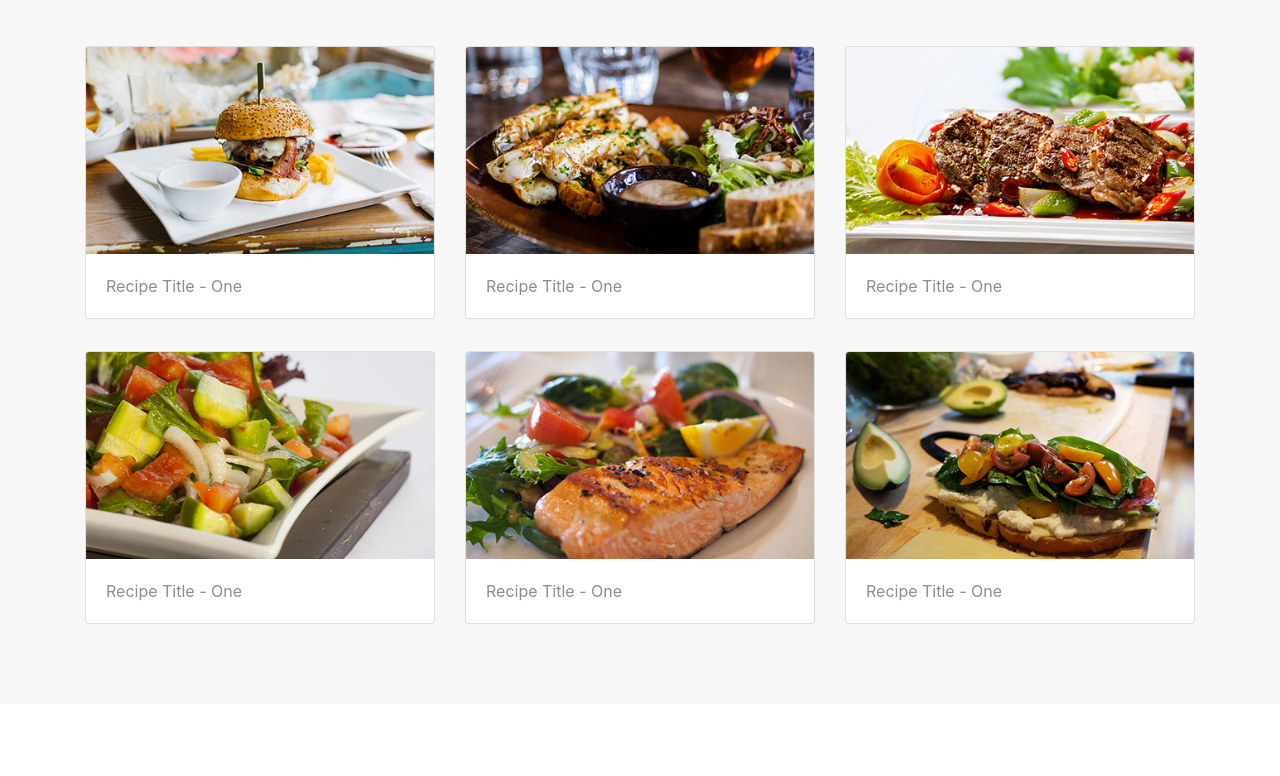
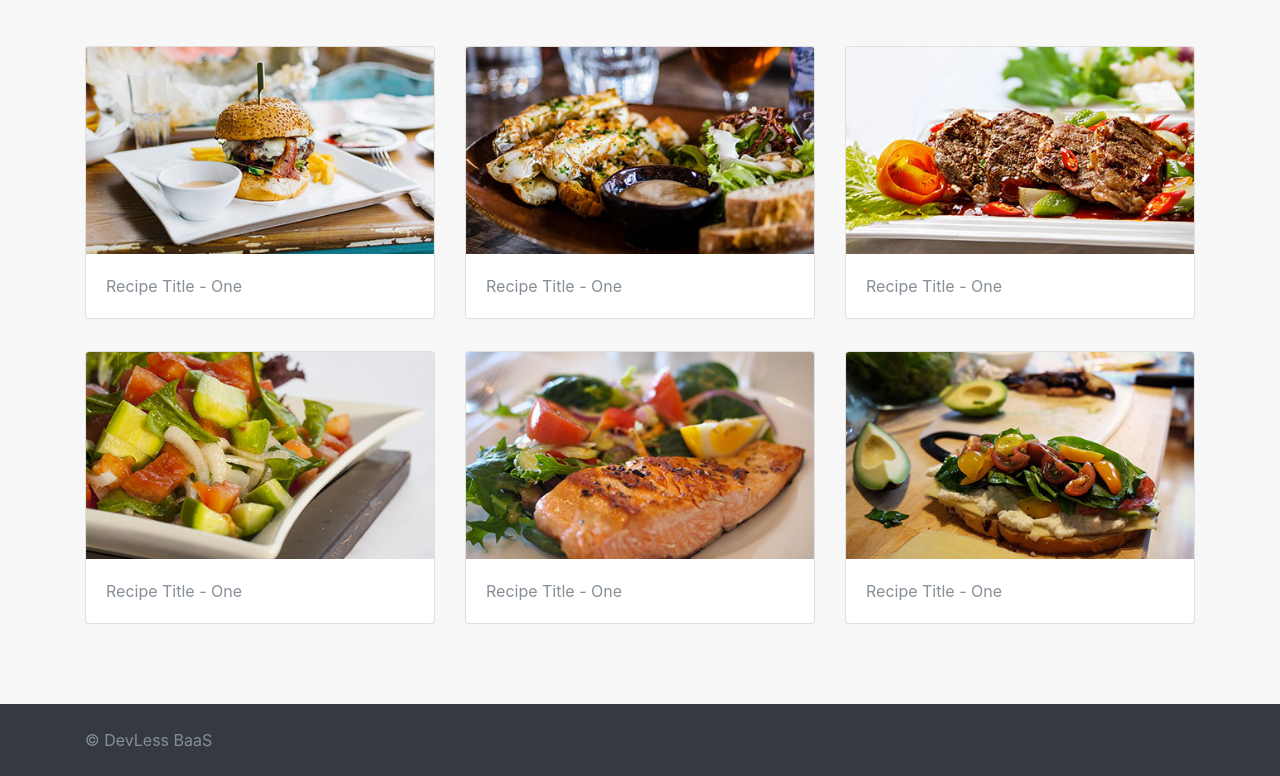
Before and after one commit to DevlessTeam/cookless, a plain HTML site: page index.html in a window 1280 px wide. Shown: the part 477-1253 px from the top of the page. Before the commit the page ends 1181 px from the top, so only its background shows below. Drawn offline with Linux system fonts and the light colour scheme.

Commit message:
add footer section

```diff
--- a/index.html
+++ b/index.html
@@ -67,6 +67,14 @@
 		</div>
 	</section>
 
+	<footer class="bg-dark text-muted pt-4 pb-2">
+		<div class="container">
+			<div class="d-flex justify-content-between">
+				<p>&copy; DevLess BaaS</p>
+			</div>
+		</div>
+	</footer>
+
 	<script src="js/jquery.min.js"></script>
 	<script src="js/bootstrap.min.js"></script>
 
```
